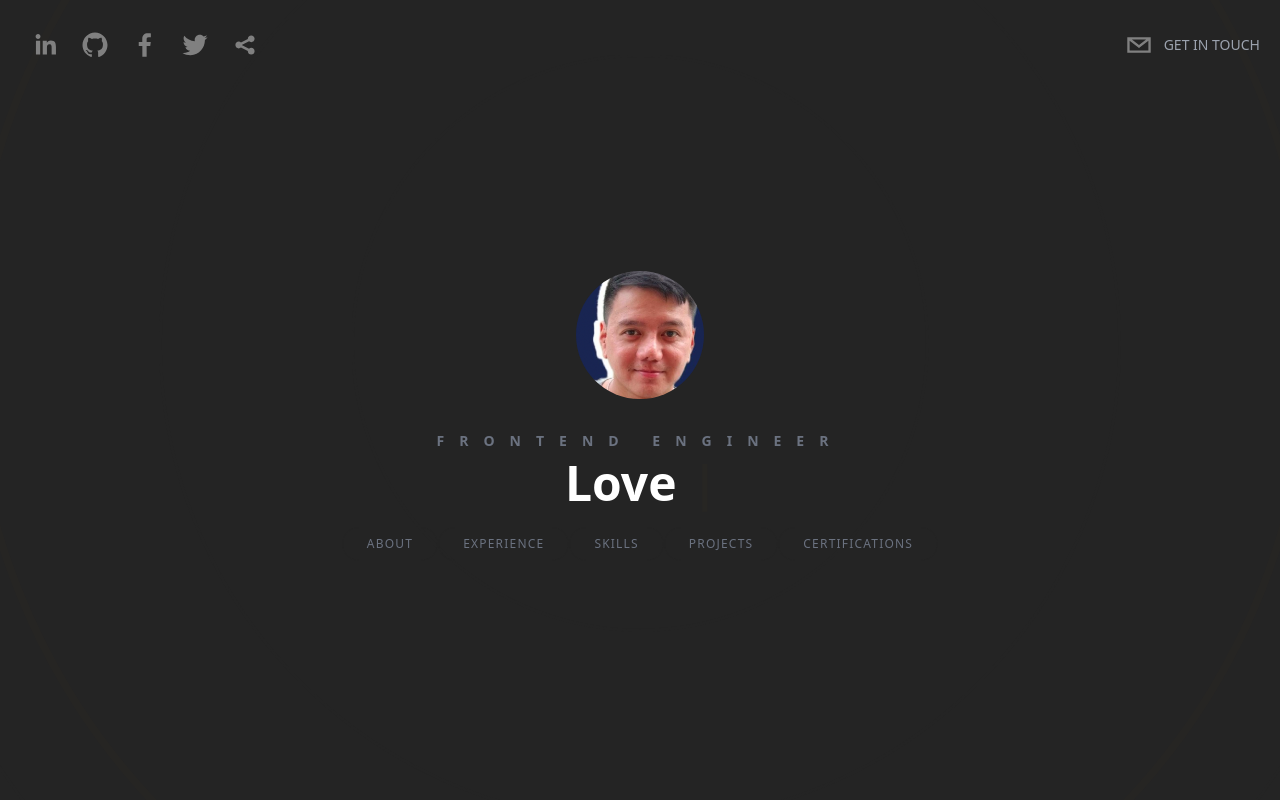
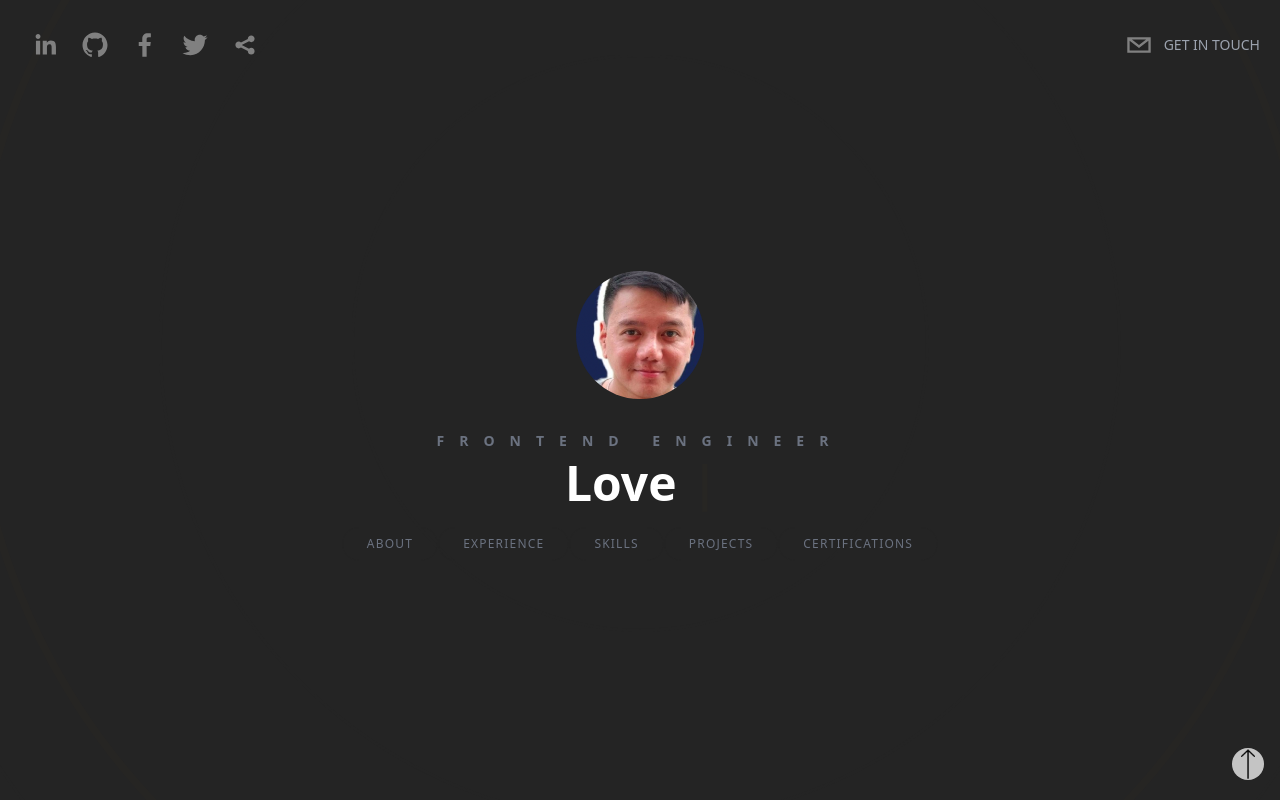
Before and after one commit to mjasprec14/portfolio, a Next.js app: page / in a window 1280 px wide. Built offline with nearby package versions, Linux system fonts and the light colour scheme.

Commit message:
feat: scroll up button

```diff
--- a/src/pages/index.tsx
+++ b/src/pages/index.tsx
@@ -10,6 +10,9 @@ import {
 } from '@/components';
 
 import { Inter } from 'next/font/google';
+import Link from 'next/link';
+import Image from 'next/image';
+import ArrowUp from '@/assets/icons8-up-arrow.gif';
 
 const inter = Inter({ subsets: ['latin'] });
 
@@ -62,6 +65,21 @@ export default function Home() {
       >
         <ContactMe />
       </section>
+
+      <footer className='sticky bottom-5 w-full'>
+        <div className='flex items-center justify-end px-4'>
+          <Link
+            href='/#hero'
+            className='cursor-pointer'
+          >
+            <Image
+              src={ArrowUp}
+              alt='Arrow Up'
+              className='h-8 w-8 animate-pulse rounded-full object-cover grayscale filter hover:grayscale-0'
+            />
+          </Link>
+        </div>
+      </footer>
     </main>
   );
 }
```
